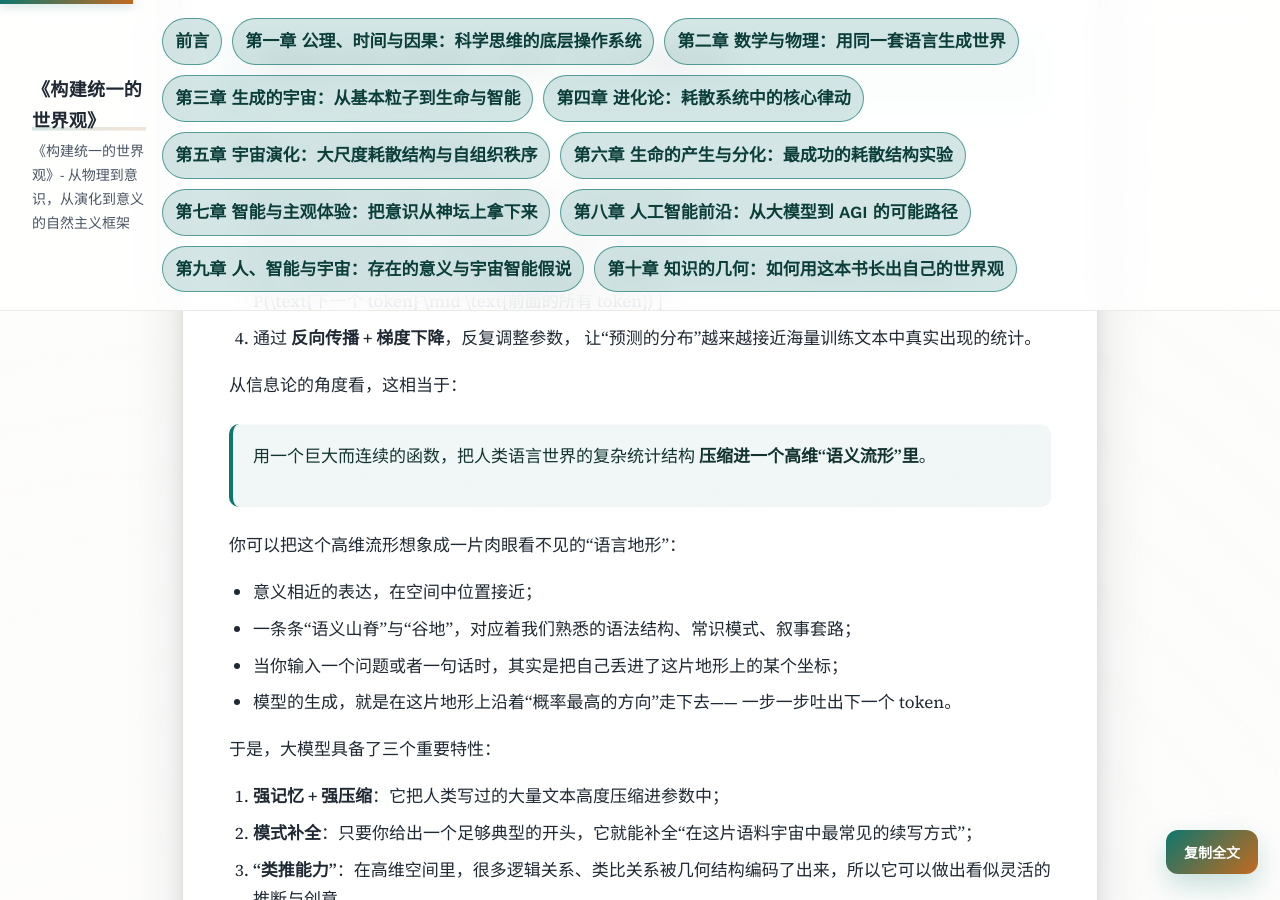
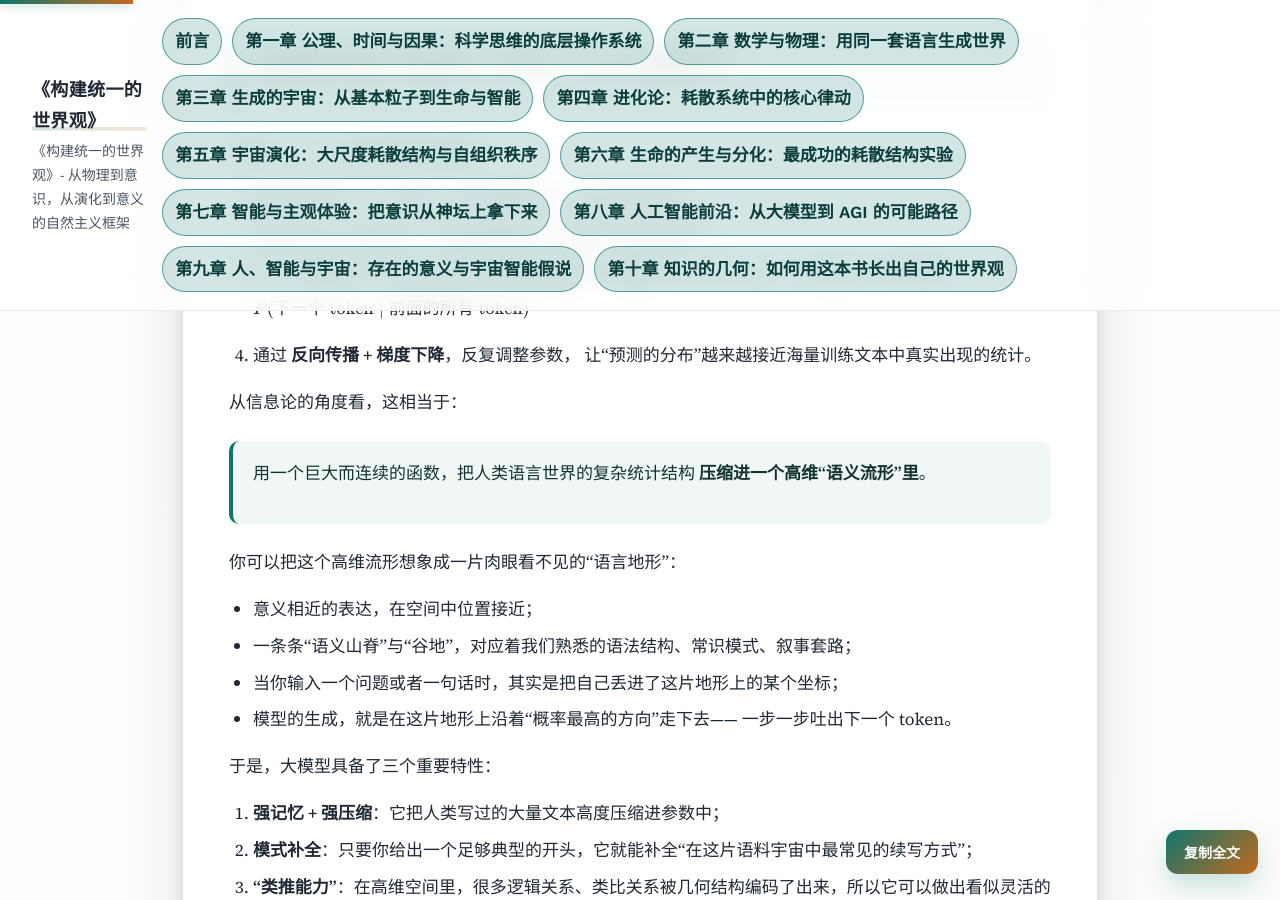
Before and after one commit to modenl/entropyandmeaning, a Jekyll site: the page built from docs/Chapter8.md, in a window 1280 px wide and 900 px high, scrolled down 1525 px. Built offline with Jekyll 4.4.1, drawn with Linux system fonts in a browser that asks for light colours; our own code applies the rules of GitHub Pages for plain Markdown files.

Commit message:
Fix inline probability formula formatting

```diff
--- a/docs/Chapter8.md
+++ b/docs/Chapter8.md
@@ -47,10 +47,7 @@
 1. 把文本切成一个个 **token**（可以理解为字、词或子词片段）；
 2. 把这些 token 映射到一个高维向量空间，变成一串“语义坐标”；
 3. 用一个拥有数十亿乃至上万亿参数的神经网络（通常是 Transformer），
-   去近似这个条件概率：
-   \[
-   P(\text{下一个 token} \mid \text{前面的所有 token})
-   \]
+   去近似这个条件概率：$P(\text{下一个 token} \mid \text{前面的所有 token})$
 4. 通过 **反向传播 + 梯度下降**，反复调整参数，
    让“预测的分布”越来越接近海量训练文本中真实出现的统计。
 
```
